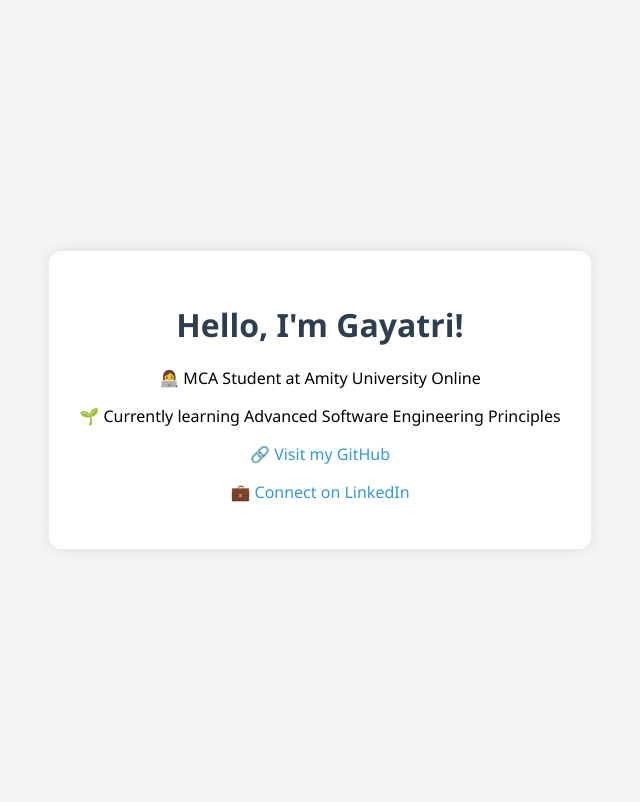
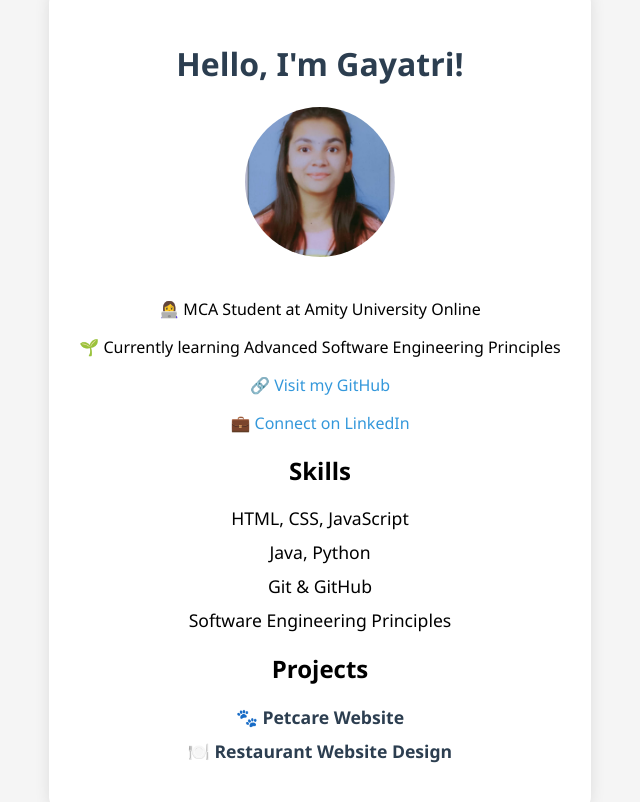
Before and after one commit to gayatriik393/Introduction, a plain HTML site: page index.html in a window 1280 px wide. Shown: the whole page, without its empty margins (320-960 px from the left). Drawn offline with Linux system fonts and the light colour scheme.

Commit message:
Update my profile-pic

```diff
--- a/index.html
+++ b/index.html
@@ -9,10 +9,27 @@
 <body>
   <div class="container">
     <h1>Hello, I'm Gayatri!</h1>
+    <img src="IMG_20231213_090914.jpeg" alt="Gayatri's Photo" class="profile-pic" />
     <p>👩‍💻 MCA Student at Amity University Online</p>
     <p>🌱 Currently learning Advanced Software Engineering Principles</p>
     <p>🔗 <a href="https://github.com/gayatriik393" target="_blank">Visit my GitHub</a></p>
     <p>💼 <a href="https://www.linkedin.com/in/gayatriikarande393" target="_blank">Connect on LinkedIn</a></p>
-  </div>
+    <h2>Skills</h2>
+<ul>
+  <li>HTML, CSS, JavaScript</li>
+  <li>Java, Python</li>
+  <li>Git & GitHub</li>
+  <li>Software Engineering Principles</li>
+</ul>
+<h2>Projects</h2>
+<ul>
+  <li>
+    🐾 <a href="https://github.com/gayatriik393/Petcare-website" target="_blank">Petcare Website</a>
+  </li>
+  <li>
+    🍽️ <a href="https://github.com/gayatriik393/Restaurant-website-design-" target="_blank">Restaurant Website Design</a>
+  </li>
+</ul>
+</div>
 </body>
 </html>
--- a/style.css
+++ b/style.css
@@ -20,6 +20,13 @@ body {
   h1 {
     color: #2c3e50;
   }
+  .profile-pic {
+    width: 150px;
+    height: 150px;
+    border-radius: 50%;
+    margin-bottom: 20px;
+    object-fit: cover;
+  }
 
   a {
     text-decoration: none;
@@ -29,3 +36,21 @@ body {
   a:hover {
     text-decoration: underline;
   }
+  ul {
+    list-style: none;
+    padding: 0;
+  }
+
+  li {
+    margin: 10px 0;
+    font-size: 1.1rem;
+  }
+
+  li a {
+    color: #2c3e50;
+    font-weight: bold;
+  }
+
+  li a:hover {
+    color: #3498db;
+  }
```
Also changed, not shown: IMG_20231213_090914.jpeg (added).
